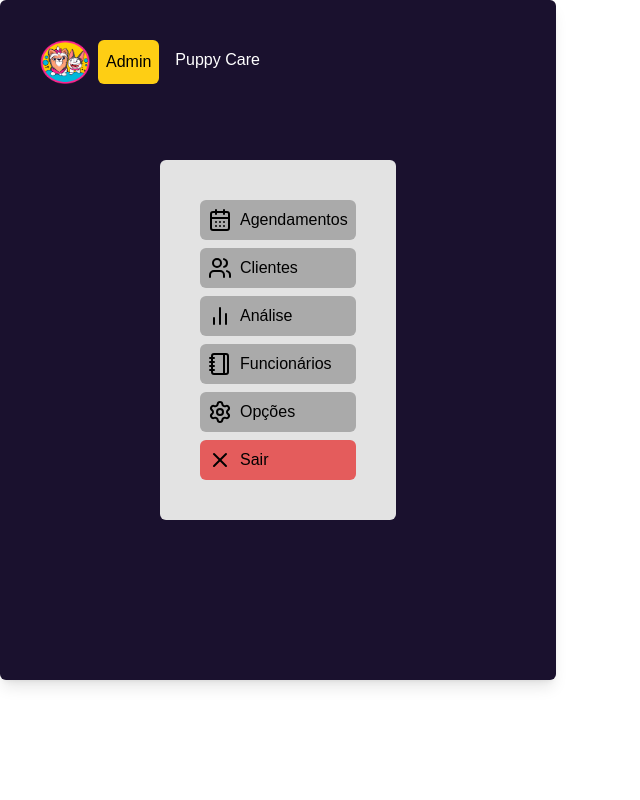
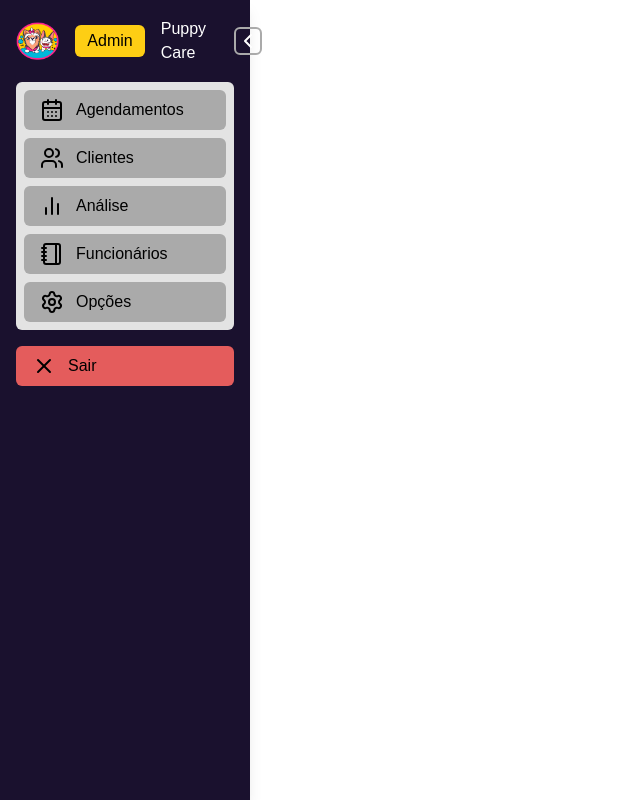
Before and after one commit to isaacmachado-dev/puppycarepet.com.br, a Next.js app in the folder front-end/: page /admin in a window 1280 px wide. Shown: the whole page, without its empty margins (0-640 px from the left). Built offline with nearby package versions, Linux system fonts and the light colour scheme.

Commit message:
feat: admin aside navigation

```diff
--- a/front-end/src/app/admin/page.tsx
+++ b/front-end/src/app/admin/page.tsx
@@ -1,118 +1,141 @@
 "use client";
 import { useState } from "react";
-import Link from "next/link"
+import Link from "next/link";
 import Image from "next/image";
-import { CalendarDays, Users, ChartNoAxesColumn, Notebook, Settings, X } from "lucide-react";
+import { CalendarDays, Users, ChartNoAxesColumn, Notebook, Settings, X, ChevronLeft, ChevronRight } from "lucide-react";
+import AdminMenuItem from "../components/AdminMenuItem";
 
 export default function AdminPage() {
     const [isOpen, setIsOpen] = useState(true);
 
     return (
-        <div className="flex p-5">
+        <div className="flex min-h-screen text-white">
 
-            <div className="flex flex-row gap-2 p-5">
-                <button
-                    onClick={() => setIsOpen(!isOpen)}
-                    className="text-white rounded-md focus:outline-none z-10">
-                    <Image
-                        src="/logos/brand/logo-redondo-maior-rosa.png"
-                        alt="Petshop Puppy Care"
-                        width={50}
-                        height={50}
-                    />
-                </button>
+            <aside
+                className={`relative bg-[#1A112E] shadow-lg py-4 px-4 transition-all duration-300 ${isOpen ? "w-[250px]" : "w-[125px]"
+                    }`}
+            >
 
-                <span className="flex p-2 bg-[#FECE14] rounded-md text-black items-center  z-10">Admin</span>
-                <p className="p-2 text-white z-10">Puppy Care</p>
+                <div className="flex flex-col gap-4">
+                    <header className="relative flex items-center gap-4 min-h-[50px]">
 
-            </div>
+                        {/* Logozinha */}
+                        <button className="rounded-md focus:outline-none" onClick={() => "/"}>
+                            <Image
+                                src="/logos/brand/logo-redondo-maior-rosa.png"
+                                alt="Petshop Puppy Care"
+                                width={50}
+                                height={50}
+                                className={`transition-all duration-300 ${isOpen ? "opacity-100" : "opacity-0 w-0"
+                                    }`}
+                            />
+                        </button>
 
-            <main className="flex-1">
-                {isOpen && (
-                    <section>
+                        {/* Botao amarelo Admin */}
+                        <span className={"bg-[#FECE14] text-black px-3 py-1 rounded-md transition-all duration-300"}>
+                            Admin
+                        </span>
 
-                        <div className="absolute left-0 top-0 bg-[#1A112E] shadow-lg rounded-md p-40 z-5">
-                            <ul className="flex flex-col gap-2">
+                        {/* Texto Puppy Care */}
+                        <p
+                            className={`text-white transition-all duration-300 overflow-hidden ${isOpen ? "opacity-100 max-w-[200px]" : "opacity-0 max-w-0"
+                                }`}
+                        >
+                            Puppy Care
+                        </p>
 
-                                <div className="flex flex-col bg-[#E3E3E3] p-10 rounded-md gap-2">
+                        {/* Botão Chevron alinhado ao Admin */}
+                        <button
+                            className="absolute -right-4 top-1/2 -translate-y-1/2 translate-x-3  hover:bg-[#333] focus:outline-none rounded-md border-2 border-[#AAAAAA]"
+                            onClick={() => setIsOpen(!isOpen)}
+                        >
+                            {isOpen ? (
+                                <ChevronLeft color="white" />
+                            ) : (
+                                <ChevronRight color="white" />
+                            )}
+                        </button>
+                    </header>
 
-                                    <div className="flex gap-2 bg-[#AAAAAA] rounded-md p-2">
-                                        <CalendarDays
-                                            color="black"
-                                        />
 
-                                        <li className="">
-                                            <Link href="#" className="text-black hover:text-[#FFFFFF]">Agendamentos</Link>
-                                        </li>
+                    <div className="p-2 bg-[#E3E3E3] rounded-md flex flex-col gap-2 transition-all duration-300">
 
-                                    </div>
+                        <div className="text-black hover:text-white transition-all duration-300">
+                            <AdminMenuItem
+                                icon={<CalendarDays color="currentColor" />}
+                                label="Agendamentos"
+                                href="#"
+                                isOpen={isOpen}
+                                className={`${!isOpen ? "flex justify-center align-center" : "justify-start"}`}
 
-                                    <div className="flex gap-2 bg-[#AAAAAA] rounded-md p-2">
-                                        <Users
-                                            color="black"
-                                        />
+                            />
+                        </div>
 
-                                        <li className="">
-                                            <Link href="/admin" className="text-black hover:text-[#FFFFFF]">Clientes</Link>
-                                        </li>
+                        <div className="text-black hover:text-white transition-all duration-300">
+                            <AdminMenuItem
+                                icon={<Users color="currentColor" />}
+                                label="Clientes"
+                                href="#"
+                                isOpen={isOpen}
+                                className={`${!isOpen ? "flex justify-center align-center" : "justify-start"}`}
+                            />
+                        </div>
 
-                                    </div>
+                        <div className="text-black hover:text-white transition-all duration-300">
+                            <AdminMenuItem
+                                icon={<ChartNoAxesColumn color="currentColor" />}
+                                label="Análise"
+                                href="#"
+                                isOpen={isOpen}
+                                className={`${!isOpen ? "flex justify-center align-center" : "justify-start"}`}
 
-                                    <div className="flex gap-2 bg-[#AAAAAA] rounded-md p-2">
-                                        < ChartNoAxesColumn
-                                            color="black"
-                                        />
+                            />
+                        </div>
 
-                                        <li className="">
-                                            <Link href="/login" className="text-black hover:text-[#FFFFFF]">Análise</Link>
-                                        </li>
-                                    </div>
+                        <div className="text-black hover:text-white transition-all duration-300">
+                            <AdminMenuItem
+                                icon={<Notebook color="currentColor" />}
+                                label="Funcionários"
+                                href="#"
+                                isOpen={isOpen}
+                                className={`${!isOpen ? "flex justify-center align-center" : "justify-start"}`}
 
-                                    <div className="flex gap-2 bg-[#AAAAAA] rounded-md p-2">
-                                        <Notebook
-                                            color="black"
-                                        />
+                            />
+                        </div>
 
-                                        <li className="">
-                                            <Link href="/login" className="text-black hover:text-[#FFFFFF]">Funcionários</Link>
-                                        </li>
-                                    </div>
+                        <div className="text-black hover:text-white transition-all duration-300">
+                            <AdminMenuItem
+                                icon={<Settings color="currentColor" />}
+                                label="Opções"
+                                href="#"
+                                isOpen={isOpen}
+                                className={`${!isOpen ? "flex justify-center align-center" : "justify-start"}`}
 
-                                    <div className="flex gap-2 bg-[#AAAAAA] rounded-md p-2">
-                                        <Settings
-                                            color="black"
-                                        />
-
-                                        <li className="">
-                                            <Link href="/login" className="text-black hover:text-[#FFFFFF]">Opções</Link>
-                                        </li>
-                                    </div>
-
-                                    <div className="flex gap-2 bg-[#E45C5C] rounded-md p-2">
-                                        <X
-                                            color="black"
-                                        />
-                                        <li className="">
-                                            <Link href="/login" className="text-black hover:text-[#FFFFFF]">Sair</Link>
-                                        </li>
-                                    </div>
-                                </div>
-                            </ul>
-
+                            />
                         </div>
 
 
-                    </section>
+                    </div>
+                    <div className="text-black hover:text-white transition-all duration-300">
+                        <AdminMenuItem
+                            icon={<X color="currentColor" />}
+                            label="Sair"
+                            href="/"
+                            isOpen={isOpen}
+                            className={`${!isOpen ? "flex justify-center align-center" : "justify-start"}`}
+                            danger
+                        />
+                    </div>
+                </div>
+            </aside>
 
-                )}
+            <main className="flex-1 p-6">
 
-
+                <section>
+                    <p className="text-white">TestandoTestandoTestando</p>
+                </section>
 
             </main>
-
         </div>
-
-
-
     );
 }
--- /dev/null
+++ b/front-end/src/app/components/AdminMenuItem.tsx
@@ -0,0 +1,30 @@
+import Link from "next/link";
+
+export default function AdminMenuItem({
+    icon,
+    label,
+    href,
+    isOpen,
+    danger = false,
+    className
+}: {
+    icon: React.ReactNode;
+    label: string;
+    href: string;
+    isOpen: boolean;
+    danger?: boolean;
+    className?: string;
+}) {
+    return (
+        <Link
+            href={href}
+            className={`flex items-center gap-3 rounded-md px-4 py-2 hover:bg-[#333] ${danger
+                ? "bg-[#E45C5C] hover:bg-[#F63434]"
+                : "bg-[#AAAAAA]"
+                } ${className || ""}`}
+        >
+            {icon}
+            {isOpen && <span className="text-currentColor hover:text-white ">{label}</span>}
+        </Link>
+    );
+}
```
